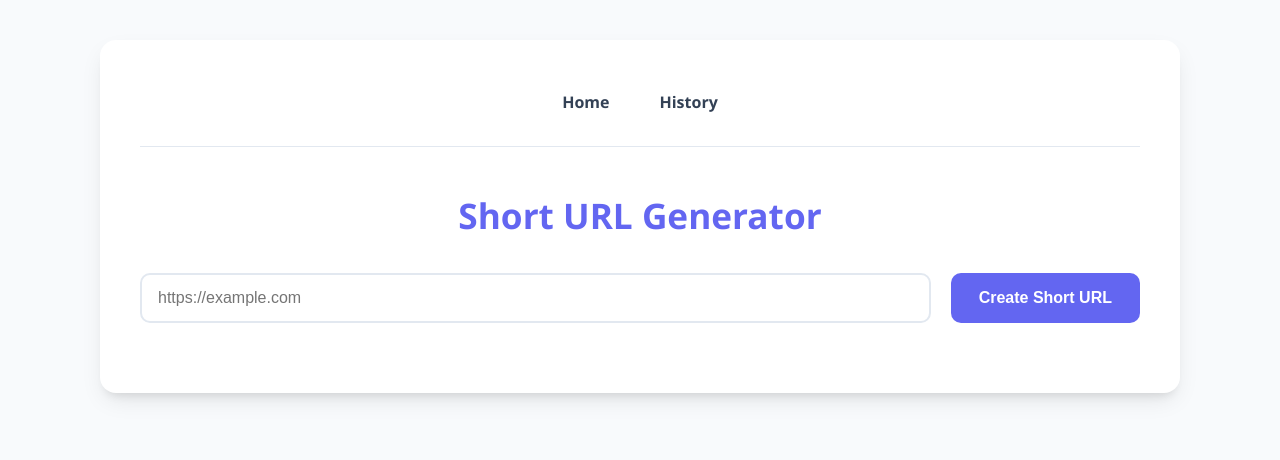
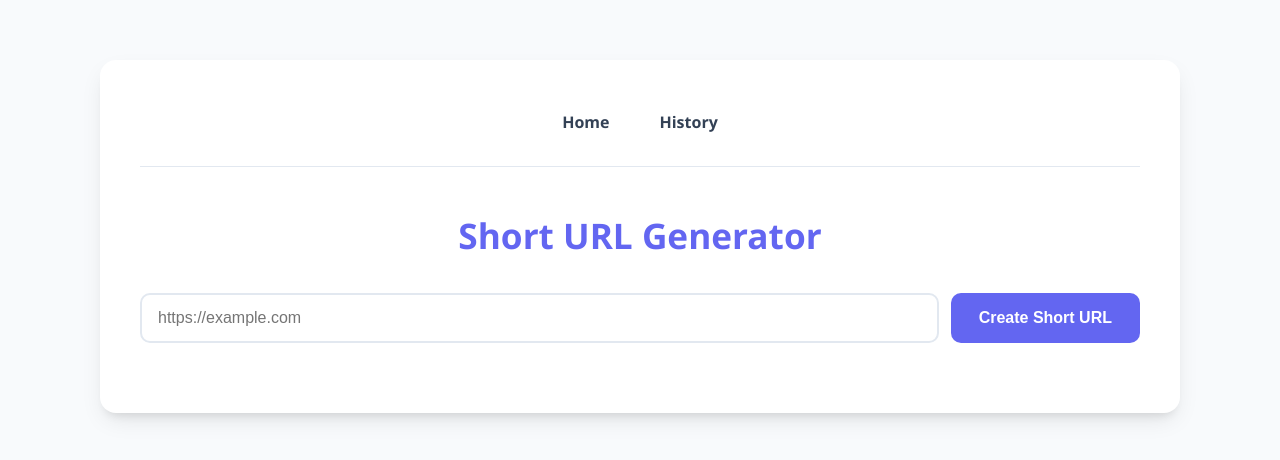
Before and after one commit to Foleiz/short-url, a React app in the folder frontend/: page / in a window 1280 px wide. Shown: the top 460 px of the page. Built offline with nearby package versions, Linux system fonts and the light colour scheme; the HTML template or start-up script is replaced by a standard one.

Commit message:
Consolidate CSS files and rearrange table columns

```diff
--- a/frontend/src/index.css
+++ /dev/null
@@ -1,24 +0,0 @@
-body {
-  font-family: Arial, sans-serif;
-  padding: 20px;
-}
-
-input {
-  padding: 8px;
-  width: 300px;
-  margin-right: 8px;
-}
-
-button {
-  padding: 8px 12px;
-  cursor: pointer;
-}
-
-table {
-  margin-top: 20px;
-  border-collapse: collapse;
-}
-
-th, td {
-  padding: 8px;
-}
--- a/frontend/src/main.jsx
+++ b/frontend/src/main.jsx
@@ -1,7 +1,6 @@
 import React from "react";
 import ReactDOM from "react-dom/client";
 import App from "./App";
-import "./index.css";
 import "./styles.css";
 
 ReactDOM.createRoot(document.getElementById("root")).render(
--- a/frontend/src/styles.css
+++ b/frontend/src/styles.css
@@ -12,7 +12,7 @@ body {
   background-color: var(--bg);
   color: var(--text);
   margin: 0;
-  padding: 0;
+  padding: 20px;
   line-height: 1.6;
 }
 
```
